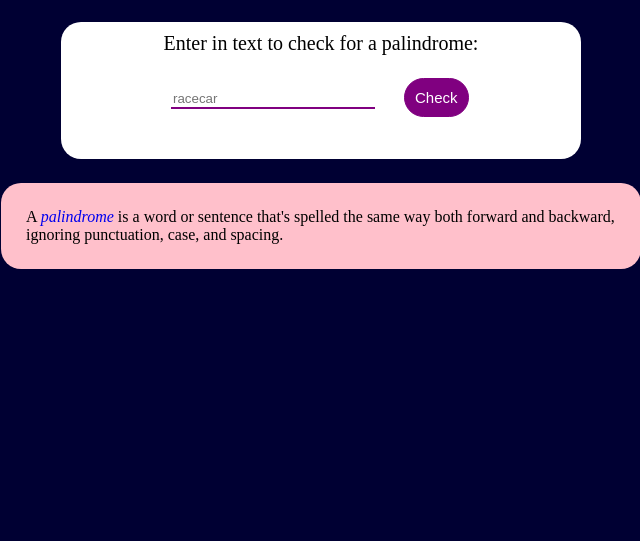
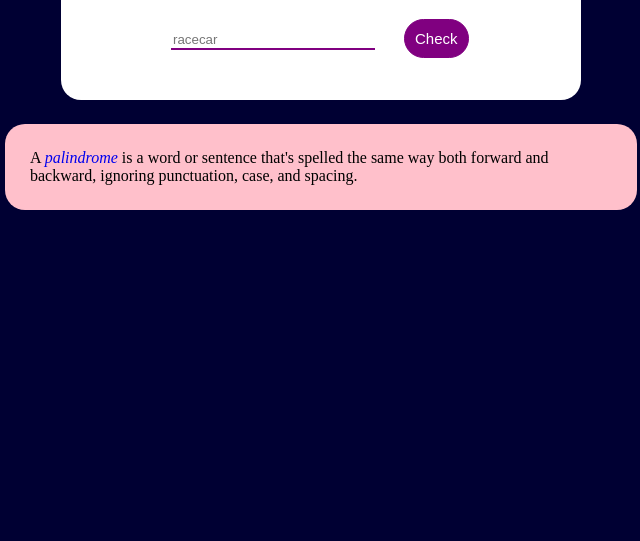
Before and after one commit to matt8casey/PalindromeChecker, a plain HTML site: page index.html in a window 1280 px wide. Shown: the part 671-1212 px from the top of the page, without its empty margins (319-959 px from the left). After the commit the page ends 897 px from the top, so only its background shows below. Drawn offline with Linux system fonts and the light colour scheme.

Commit message:
fixed weird height issue

```diff
--- a/styles.css
+++ b/styles.css
@@ -1,16 +1,9 @@
-
-
-
-.container {
-  margin: auto;
-  padding-top: 20%;
-  margin-bottom: 20%;
-  overflow: hidden;
-
+.container{
+  padding-top: 15%;
+  padding-bottom: auto;
 }
 
 body {
-  margin: 0;
   padding: 0;
   background-color: rgb(0, 0, 51);
 }
```
